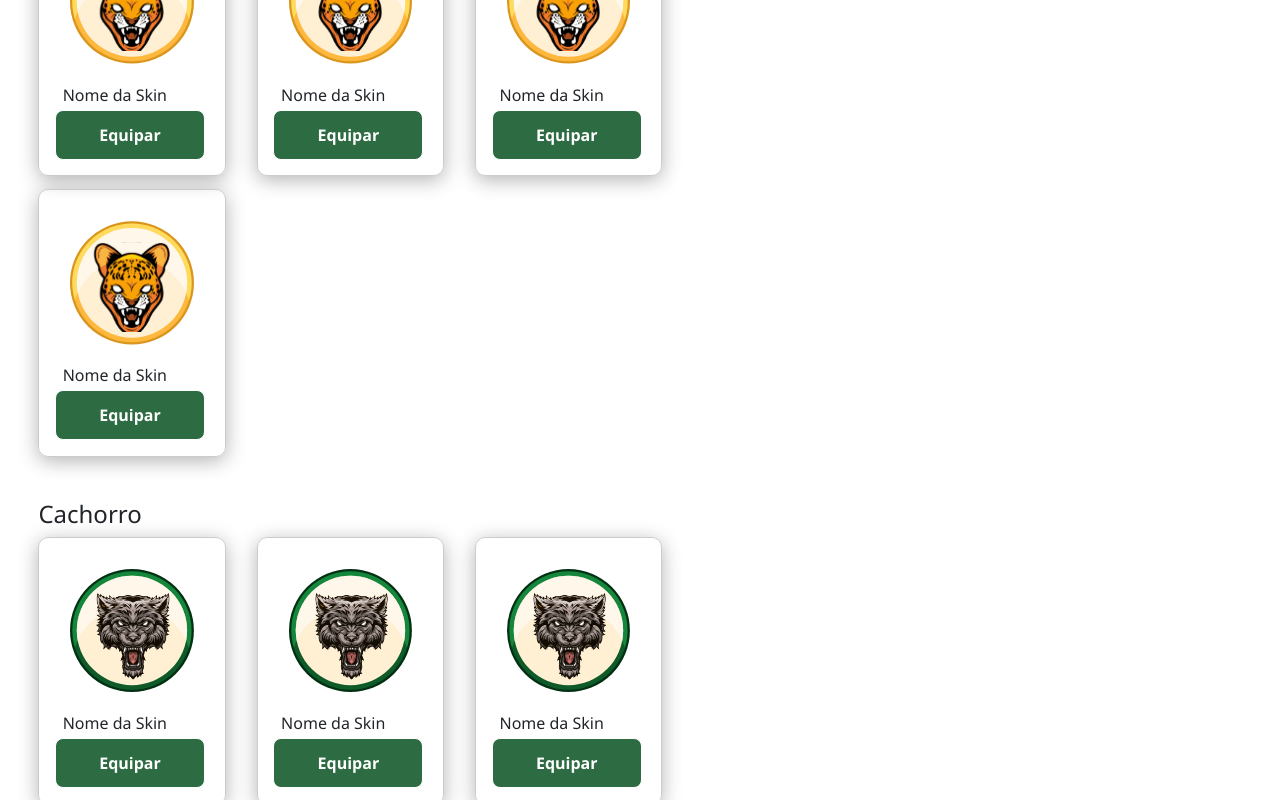
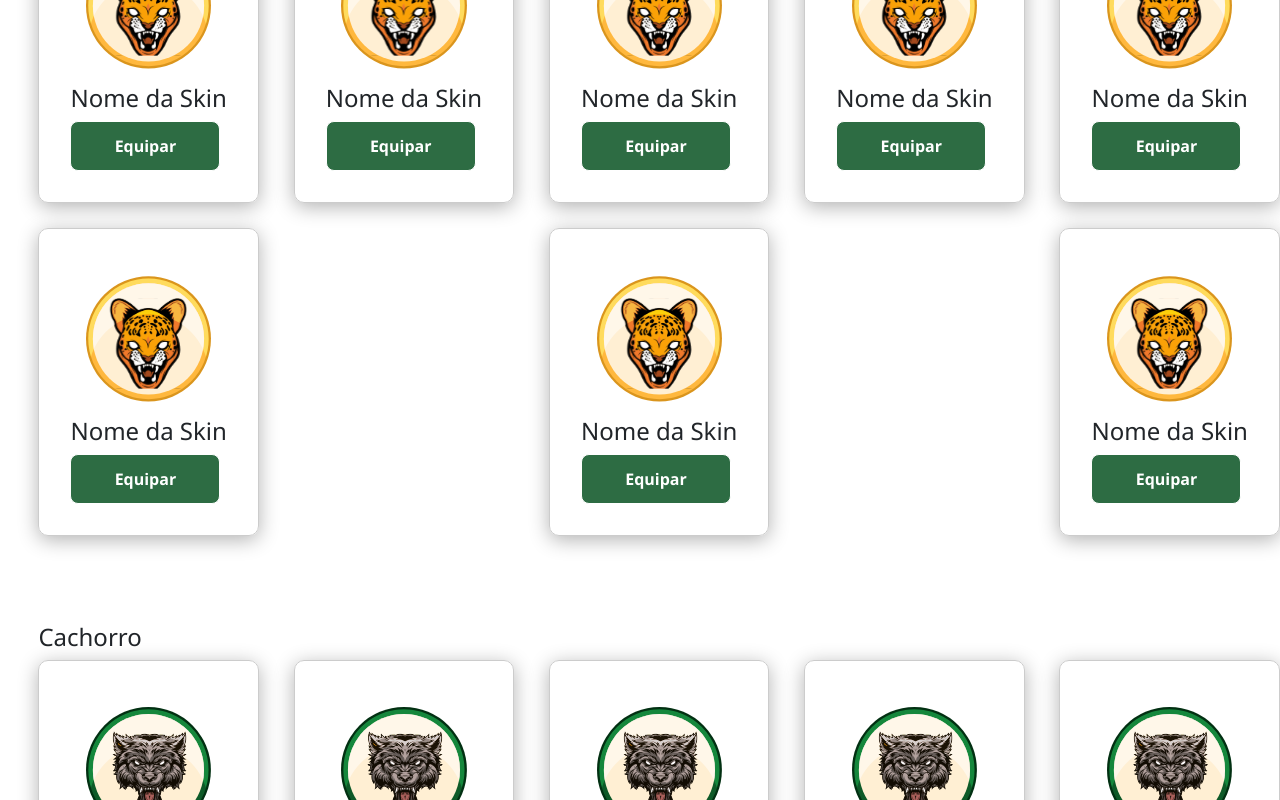
Before and after one commit to IES300-Jogo-da-Onca/jogo-da-onca, a React (Create React App) app: page /perfil in a window 1280 px wide. Shown: the part 280-1080 px from the top of the page. Built offline with nearby package versions, Linux system fonts and the light colour scheme.

Commit message:
ajuste no perfil

```diff
--- a/src/components/BlocoSkin.js
+++ b/src/components/BlocoSkin.js
@@ -14,7 +14,7 @@ export const Bloco = props => {
     return(
         <div className='bloco-skin'>
             <img src={srcImg} alt={altImg}></img>
-            <p>{nomeSkin}</p>
+            <h4>{nomeSkin}</h4>
             <button className='botao-equipar' onClick={acaoEquipar}>Equipar</button>
         </div>
     );
--- a/src/pages/Perfil.js
+++ b/src/pages/Perfil.js
@@ -45,10 +45,52 @@ export const Perfil= () => {
                             nomeSkin={'Nome da Skin'}
                             //acaoEquipar={}
                         />
+                        <Bloco
+                            srcImg={skinOnca}
+                            altImg={'imagem da skin'}
+                            nomeSkin={'Nome da Skin'}
+                            //acaoEquipar={}
+                        />
+                        <Bloco
+                            srcImg={skinOnca}
+                            altImg={'imagem da skin'}
+                            nomeSkin={'Nome da Skin'}
+                            //acaoEquipar={}
+                        />
+                        <Bloco
+                            srcImg={skinOnca}
+                            altImg={'imagem da skin'}
+                            nomeSkin={'Nome da Skin'}
+                            //acaoEquipar={}
+                        />
+                        <Bloco
+                            srcImg={skinOnca}
+                            altImg={'imagem da skin'}
+                            nomeSkin={'Nome da Skin'}
+                            //acaoEquipar={}
+                        />
                    </div>
                    <h4>Cachorro</h4>
                    <div className='bloco-cachorro'>
 
+                        <Bloco
+                            srcImg={skinCachorro}
+                            altImg={'imagem da skin'}
+                            nomeSkin={'Nome da Skin'}
+                            //acaoEquipar={}
+                        />
+                        <Bloco
+                            srcImg={skinCachorro}
+                            altImg={'imagem da skin'}
+                            nomeSkin={'Nome da Skin'}
+                            //acaoEquipar={}
+                        />
+                        <Bloco
+                            srcImg={skinCachorro}
+                            altImg={'imagem da skin'}
+                            nomeSkin={'Nome da Skin'}
+                            //acaoEquipar={}
+                        />
                         <Bloco
                             srcImg={skinCachorro}
                             altImg={'imagem da skin'}
--- a/src/styles/perfil.scss
+++ b/src/styles/perfil.scss
@@ -16,7 +16,7 @@
     flex-direction: row;
     flex-wrap: wrap;
     align-items: flex-start;
-    justify-content: space-around;
+    //justify-content: space-around;
     margin-bottom: 5%;
 
     .bloco-skin{
@@ -32,8 +32,8 @@
             margin: 10%;
         }
 
-        p{
-            margin: 2% 5%;
+        h4{
+            text-align: center;
         }
 
 
@@ -64,8 +64,8 @@
         margin: 10%;
     }
 
-    p{
-        margin: 2% 5%;
+    h4{
+        text-align: center;
     }
 
 }
@@ -97,13 +97,11 @@
 @media screen and (min-width:990px){
 
     .container-perfil{
-        display: flex;
+        /* display: flex;
         flex-direction: row;
         flex: start;
         flex-wrap: wrap;
-        align-content: center;
-        justify-content: space-between;
-        margin-top: 2%;
+        margin-top: 2%; */
 
         .container-skins{
             margin-left: 3%;
@@ -143,10 +141,6 @@
                 margin: 10%;
             }
 
-            p{
-                margin: 2% 5%;
-            }
-
 
 
         }
@@ -175,11 +169,6 @@
                 margin: 10%;
             }
 
-            p{
-                margin: 2% 5%;
-            }
-
-
 
         }
     }
```
